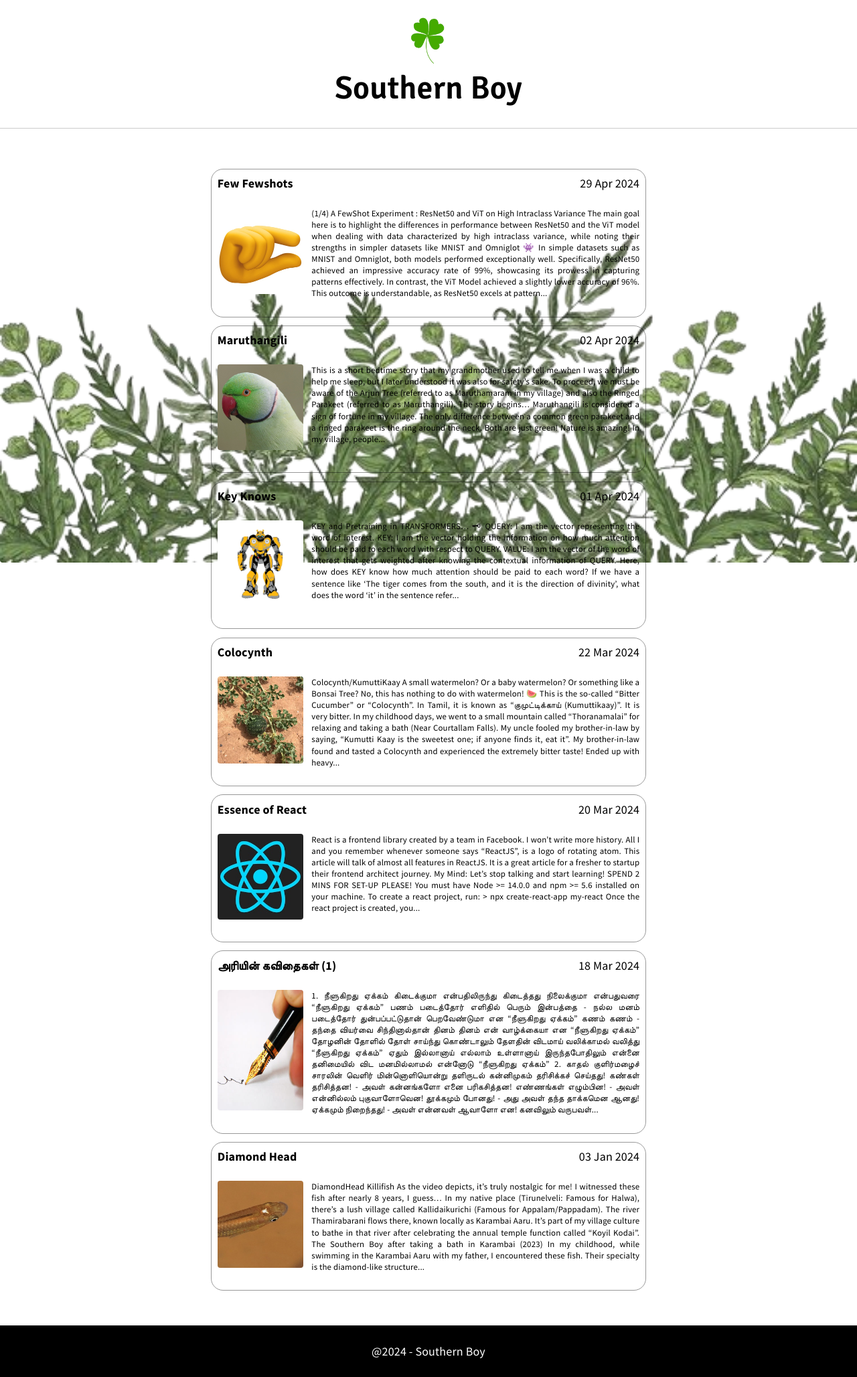
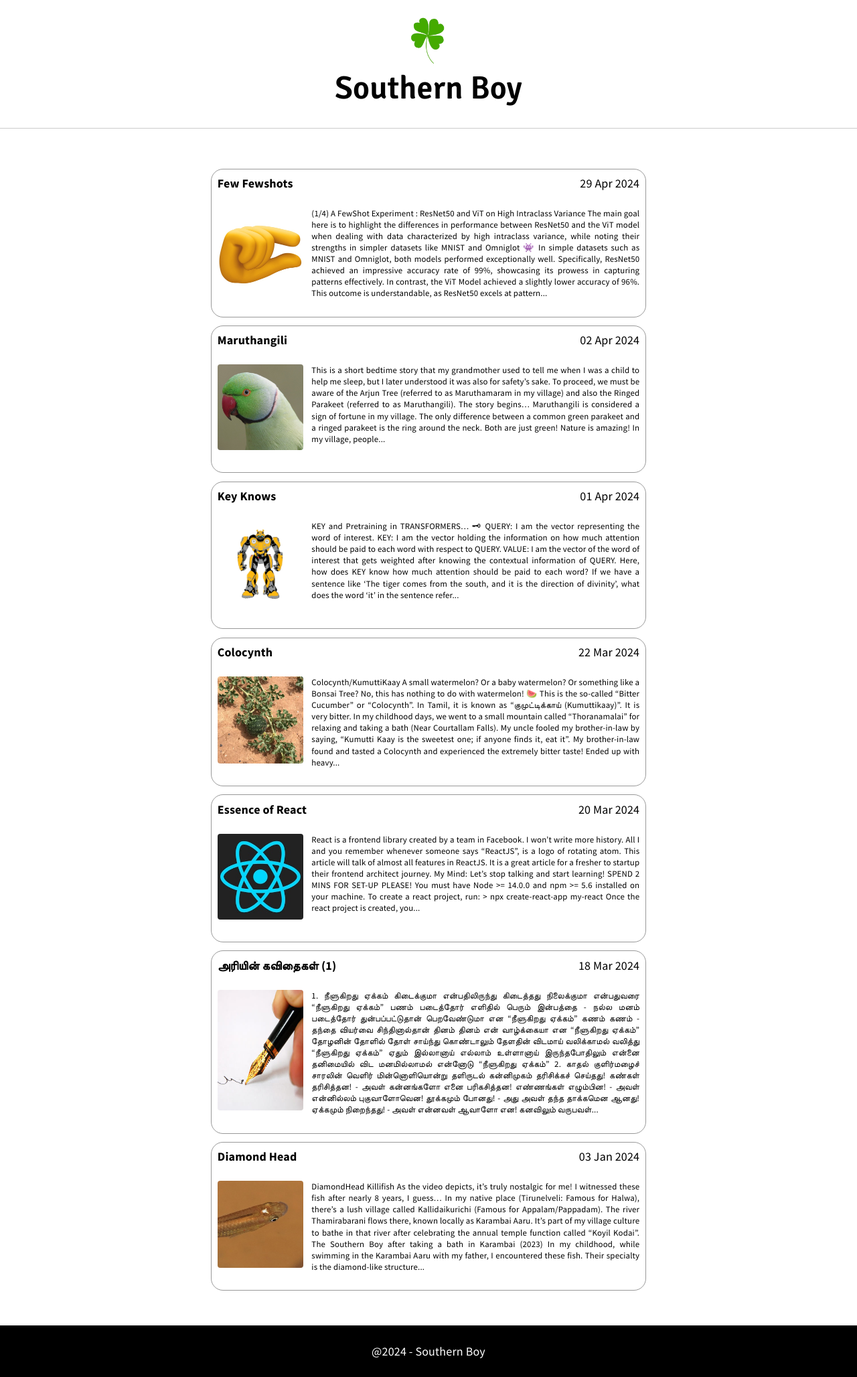
Before and after one commit to arihara-sudhan/blog, a Jekyll site: the page built from index.html, in a window 1280 px wide. Shown: the whole page at 67% size. Built offline with Jekyll 4.4.1, drawn with Linux system fonts in a browser that asks for light colours; the list of posts is cut into pages by our own code.

Commit message:
Update default.html

```diff
--- a/_layouts/default.html
+++ b/_layouts/default.html
@@ -4,7 +4,6 @@
 {% include head.html %}
 
 <body>
-	<img src="./img/frame-ferns.png" style="position: fixed; bottom: 4vh; width: 100%;" alt="">
 	<div id="wrap">
       <!-- Header -->
       {% if site.custom_header == true %}
```
